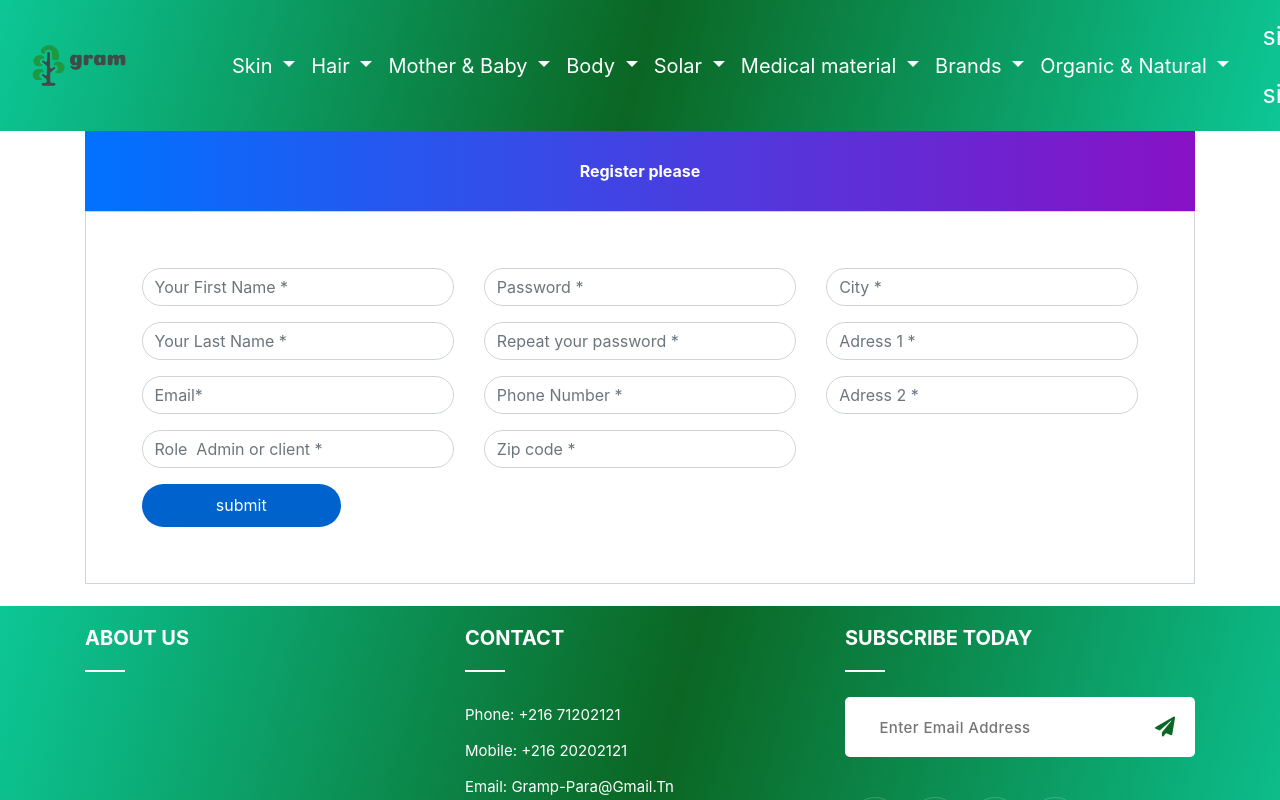
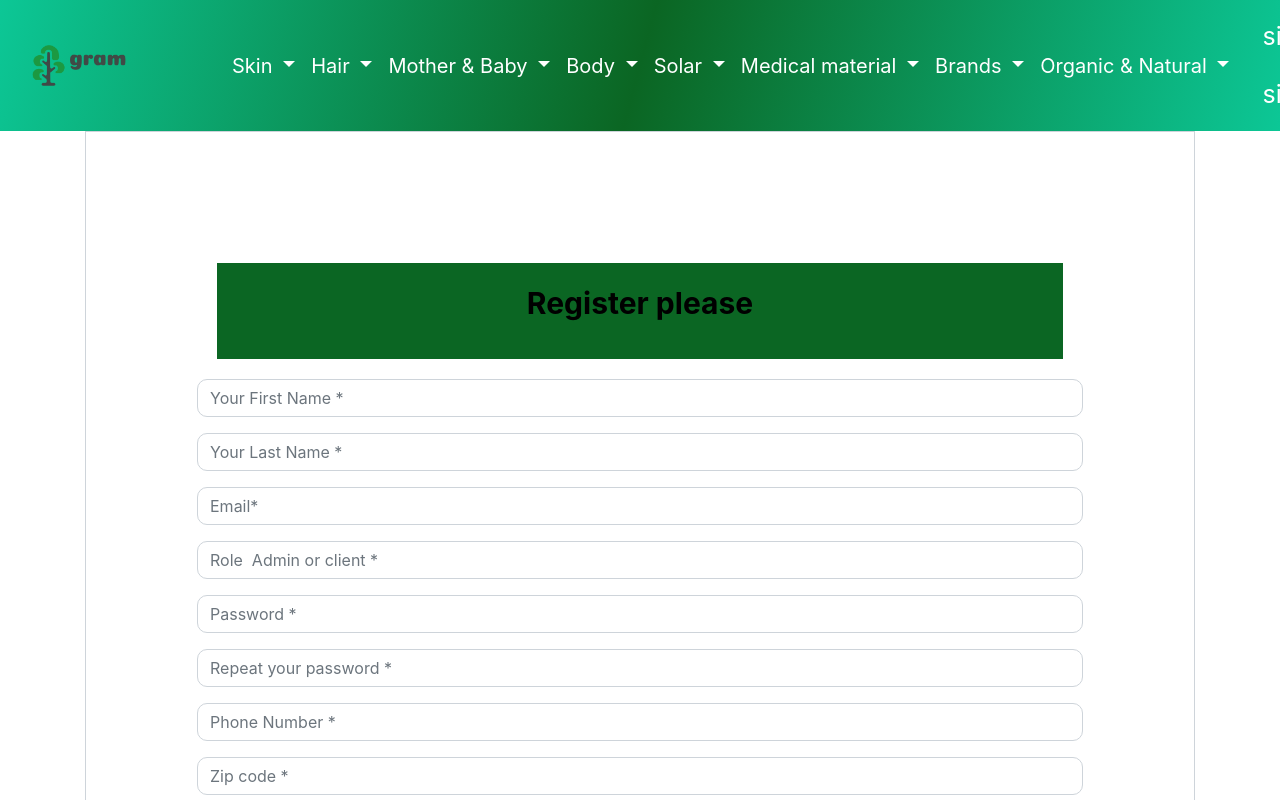
Before and after one commit to rmadi/GRAM-PARA, an Angular app in the folder client/: page /register in a window 1280 px wide. Shown: the top 800 px of the page. Built offline with nearby package versions, Linux system fonts and the light colour scheme.

Commit message:
before achref

```diff
--- a/client/src/app/components/register/register.component.css
+++ b/client/src/app/components/register/register.component.css
@@ -1,20 +1,22 @@
 .note
 {
     text-align: center;
-    height: 80px;
-    background: -webkit-linear-gradient(left, #0072ff, #8811c5);
-    color: #fff;
+    font-size: 30px;
+    background-color: #0b6623;
+    color: #000;
     font-weight: bold;
-    line-height: 80px;
+    line-height: 20px;
+    padding: 30px;
+    margin: 20px;
 }
 .form-content
 {
-    padding: 5%;
+    padding: 10%;
     border: 1px solid #ced4da;
     margin-bottom: 2%;
 }
 .form-control{
-    border-radius:1.5rem;
+    border-radius:10px;
 }
 .btnSubmit
 {
--- a/client/src/app/components/register/register.component.html
+++ b/client/src/app/components/register/register.component.html
@@ -2,13 +2,14 @@
 
 <div class="container register-form">
     <div class="form">
-        <div class="note" style="background-color: rgb(134, 14, 14);">
-            <p> Register please </p>
-        </div>
 
         <div class="form-content">
+            <div class="note" >
+                <p> Register please </p>
+            </div>
+
             <div class="row">
-                <div class="col-md-4">
+                <div class="col">
                     <div class="form-group">
                         <input type="text" class="form-control" placeholder="Your First Name *" id='firstName' (change)='this.changeData($event)'  />
                     </div>
@@ -22,12 +23,6 @@
                         <input type="text" class="form-control" placeholder="Role  Admin or client *" id='role' (change)='this.changeData($event)' />
 
                     </div>
-
-
-
-
-                </div>
-                <div class="col-md-4">
                     <div class="form-group">
                         <input type="password" class="form-control" placeholder="Password *"id='password' (change)='this.changeData($event)'/>
                     </div>
@@ -40,8 +35,6 @@
                     <div class="form-group">
                         <input type="text" class="form-control" placeholder="Zip code *" id='zipCode' (change)='this.changeData($event)' />
                     </div>
-                </div>
-                <div class="col-md-4">
                     <div class="form-group">
                         <input type="text" class="form-control" placeholder="City *" id='city' (change)='this.changeData($event)'/>
                     </div>
@@ -52,7 +45,11 @@
                         <input type="text" class="form-control" placeholder="Adress 2 *"  id='adress2' (change)='this.changeData($event)'/>
                     </div>
 
+
+
+
                 </div>
+
             </div>
             <button type="button" class="btnSubmit" (click)="postFrom()" >submit</button>
         </div>
```
Also changed, not shown: 2 other files (tests, documents, lock files or other folders).
